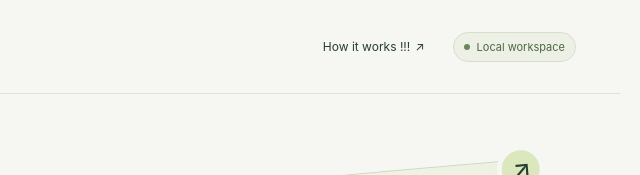
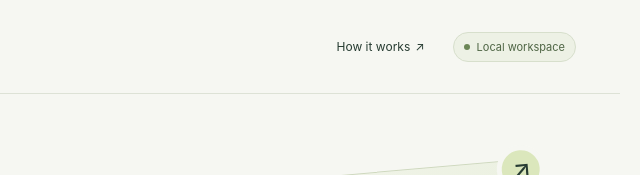
Before and after one commit to sgrishchenko/skill-scanner, a plain HTML site: page web/index.html in a window 1280 px wide. Shown: the top 175 px of the page, 640-1280 px from the left. Drawn offline with Linux system fonts and the light colour scheme; no server answers.

Commit message:
Intentional brake of UI

```diff
--- a/web/index.html
+++ b/web/index.html
@@ -18,7 +18,7 @@
         <span>Skill Scanner<span class="brand-divider">/</span><span class="brand-subtitle">Repository explorer</span></span>
       </a>
       <nav aria-label="Main navigation">
-        <a href="#how-it-works">How it works !!!<span aria-hidden="true">↗</span></a>
+        <a href="#how-it-works">How it works<span aria-hidden="true">↗</span></a>
         <span class="local-badge"><span class="dot"></span>Local workspace</span>
       </nav>
     </header>
```
